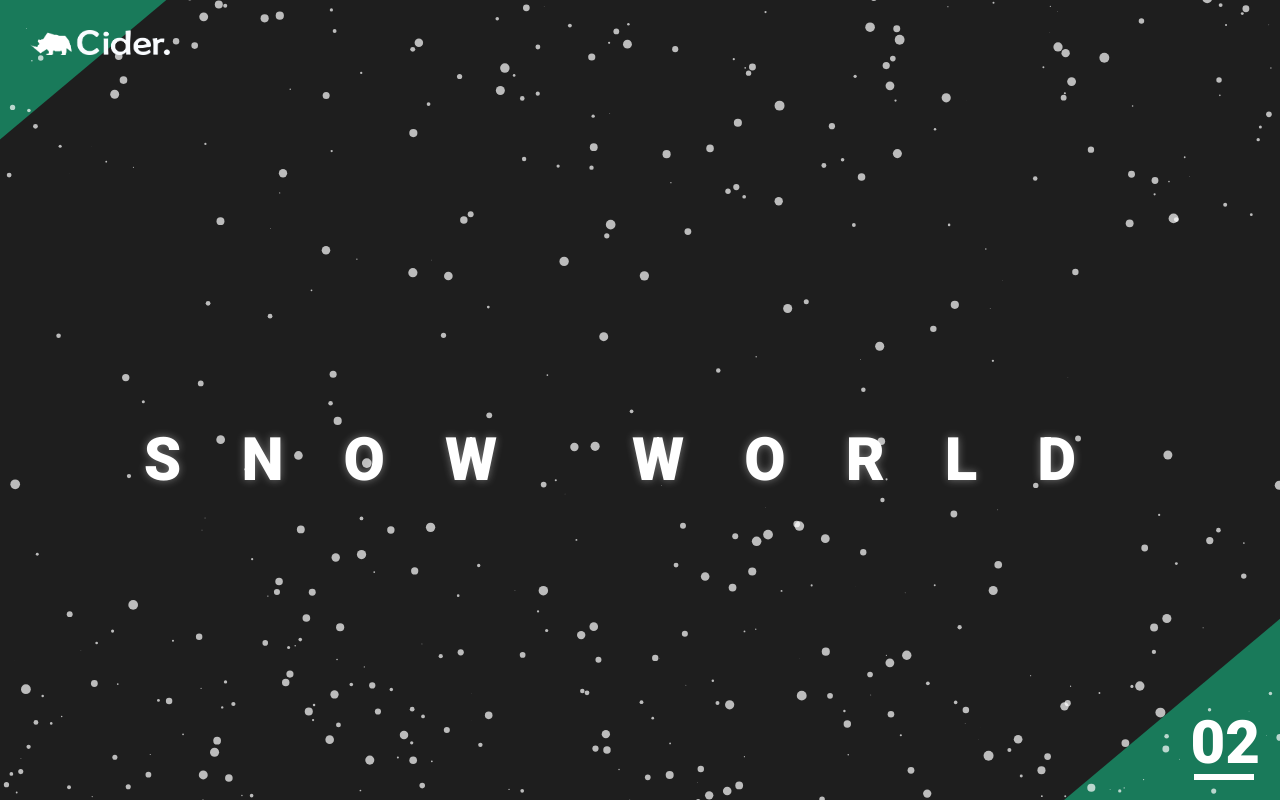
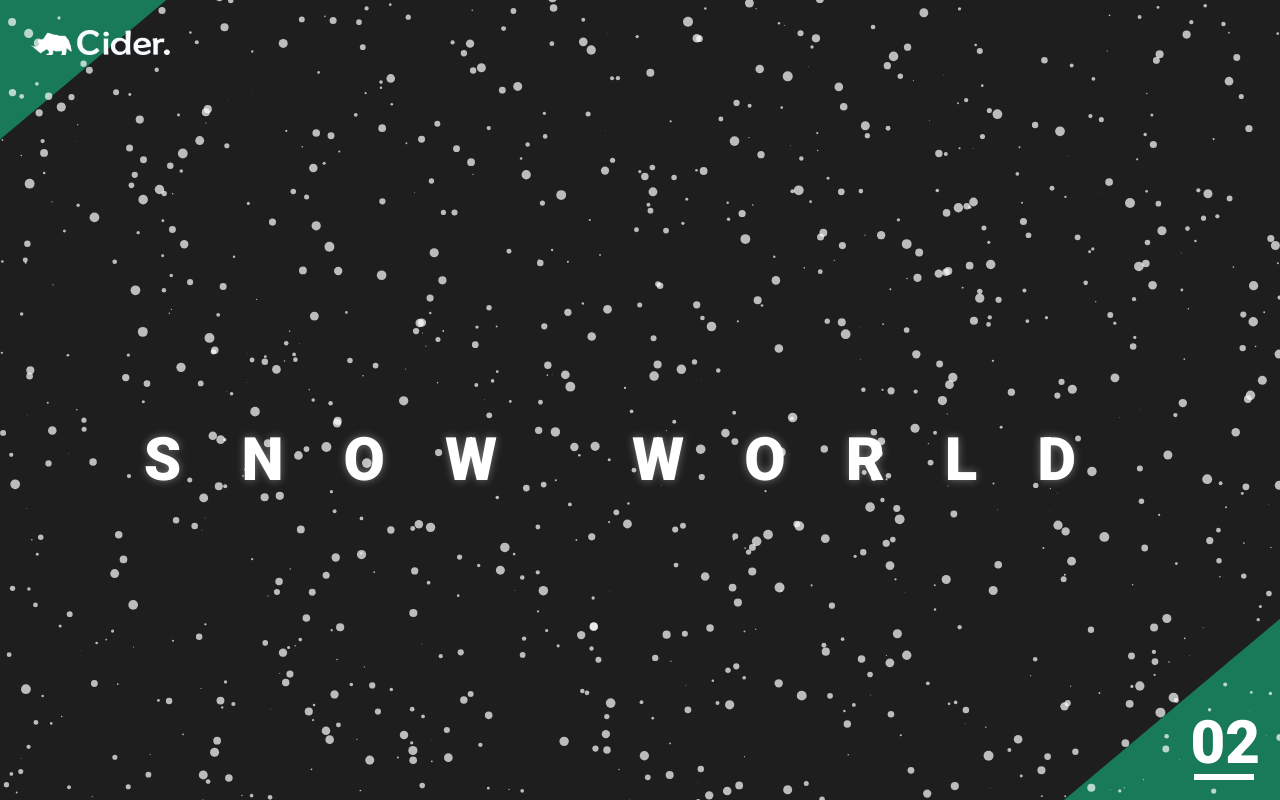
Before and after one commit to peke-pon/Cider, a plain HTML site: page sample02/index.html in a window 1280 px wide. Drawn offline with Linux system fonts and the light colour scheme; a web font is replaced by a local one.

Commit message:
sp setting

```diff
--- a/sample01/index.js
+++ b/sample01/index.js
@@ -14,6 +14,9 @@ window.onload = function() {
 
      // パーティクル設定
      let particleAmount = 100; // パーティクル数
+     if (canvasWidth < 768) {
+      particleAmount = 50;
+     }
      let particleWidth = 30; // サイズ変化幅
      let particleBase = 5; // ベースサイズ
      let colors = ['#40acf5', '#3ba7f4', '#bddcf6', '#68c6f9', '#bddcf6']; // 色をランダムに決める
--- a/sample01/style.css
+++ b/sample01/style.css
@@ -112,7 +112,7 @@ canvas {
 	}
 
 	50% {
-		transform: scale(1.3);
+		transform: scale(1.6);
 	}
 
 	100% {
--- a/sample02/index.js
+++ b/sample02/index.js
@@ -1,19 +1,19 @@
-window.onload = function() {　// 非サポート時実行しない
+window.onload = function () {　// 非サポート時実行しない
   if (!window.HTMLCanvasElement) return;
-  window.requestAnimFrame = (function(){　// アニメーション
-        return  window.requestAnimationFrame   ||
+  window.requestAnimFrame = (function () {　// アニメーション
+    return window.requestAnimationFrame ||
       window.webkitRequestAnimationFrame ||
-            window.mozRequestAnimationFrame    ||
-            window.oRequestAnimationFrame      ||
-            window.msRequestAnimationFrame     ||
-            function(callback){
+      window.mozRequestAnimationFrame ||
+      window.oRequestAnimationFrame ||
+      window.msRequestAnimationFrame ||
+      function (callback) {
         window.setTimeout(callback, 1000 / 60);
       };
   })();
 
-const canvasWrap = document.getElementById('canvasWrap');
-const canvas = document.getElementById('contents');
-let context = canvas.getContext( '2d' );
+  let canvasWrap = document.getElementById('canvasWrap');
+  let canvas = document.getElementById('contents');
+  let context = canvas.getContext('2d');
 
   // ウィンドウサイズを取得する
   let canvasWidth = canvasWrap.offsetWidth;
@@ -22,32 +22,35 @@ let canvasHeight = canvasWrap.offsetHeight;
   canvas.setAttribute("width", canvasWidth);
   canvas.setAttribute("height", canvasHeight);
 
-  let Particle = function(size, color, speed) {
+  let Particle = function (size, color, speed) {
     this.size = size;
     this.color = color;
     this.speed = speed;
     this.position = {
-      x : 0,
-      y : 0
+      x: 0,
+      y: 0
     };
   };
 
-  Particle.prototype.circle = function() {
+  Particle.prototype.circle = function () {
     context.beginPath();
     context.arc(this.position.x, this.position.y, this.size, 0, Math.PI * 2.0, false);
     context.fillStyle = this.color;
     context.globalAlpha = 0.7;
-       context.fill() ;
+    context.fill();
   };
 
-  let density = 1000;
+  let particleAmount = 1000;
+  if (canvasWidth < 768) {
+    particleAmount = 300;
+   }
   let particles = [];
 
-  for(let i = 0; i < density; i++){
-    particles[i] = new Particle(10, '#ffffff', Math.random()*2 +1);
-    particles[i].position.x = Math.random()*canvas.width;
-    particles[i].position.y = Math.random()*canvas.height;
-    particles[i].size = Math.random()* 5;
+  for (let i = 0; i < particleAmount; i++) {
+    particles[i] = new Particle(10, '#ffffff', Math.random() * 2 + 1);
+    particles[i].position.x = Math.random() * canvasWidth;
+    particles[i].position.y = Math.random() * canvasHeight;
+    particles[i].size = Math.random() * 5;
     particles[i].circle();
   }
 
@@ -55,13 +58,13 @@ canvas.setAttribute("height", canvasHeight);
 
     requestAnimFrame(loop);
 
-    context.clearRect(0,0, canvasWidth,  canvasHeight);
+    context.clearRect(0, 0, canvasWidth, canvasHeight);
 
-    for (var i=0; i<density; i++) {
+    for (var i = 0; i < particleAmount; i++) {
       particles[i].position.y += particles[i].speed;
       particles[i].circle();
 
-        if (particles[i].position.y > canvas.width) particles[i].position.y = -30;
+      if (particles[i].position.y > canvasHeight) particles[i].position.y = -30;
     }
   }
 
--- a/sample02/style.css
+++ b/sample02/style.css
@@ -123,6 +123,7 @@ body {
 	#canvas-txt p {
 		font-size: 40px;
 		padding-left: 5%;
+		top: -40px;
 	}
 
 	.logo {
--- a/style.css
+++ b/style.css
@@ -15,6 +15,10 @@ body {
       #1f8bef 0%,
       #27a0f3 100%);
   filter: progid:DXImageTransform.Microsoft.gradient(startColorstr='#1f8bef', endColorstr='#27a0f3', GradientType=1);
+  user-select: none;
+  -moz-user-select: none;
+  -webkit-user-select: none;
+  -ms-user-select: none;
 }
 
 html,
@@ -389,7 +393,7 @@ footer {
   }
 
   .navWrapper {
-    padding-left: 15px;
+    padding-left: 8px;
   }
 
   #menu-icon {
```
Lines whose indentation alone changed are shown as unchanged.
